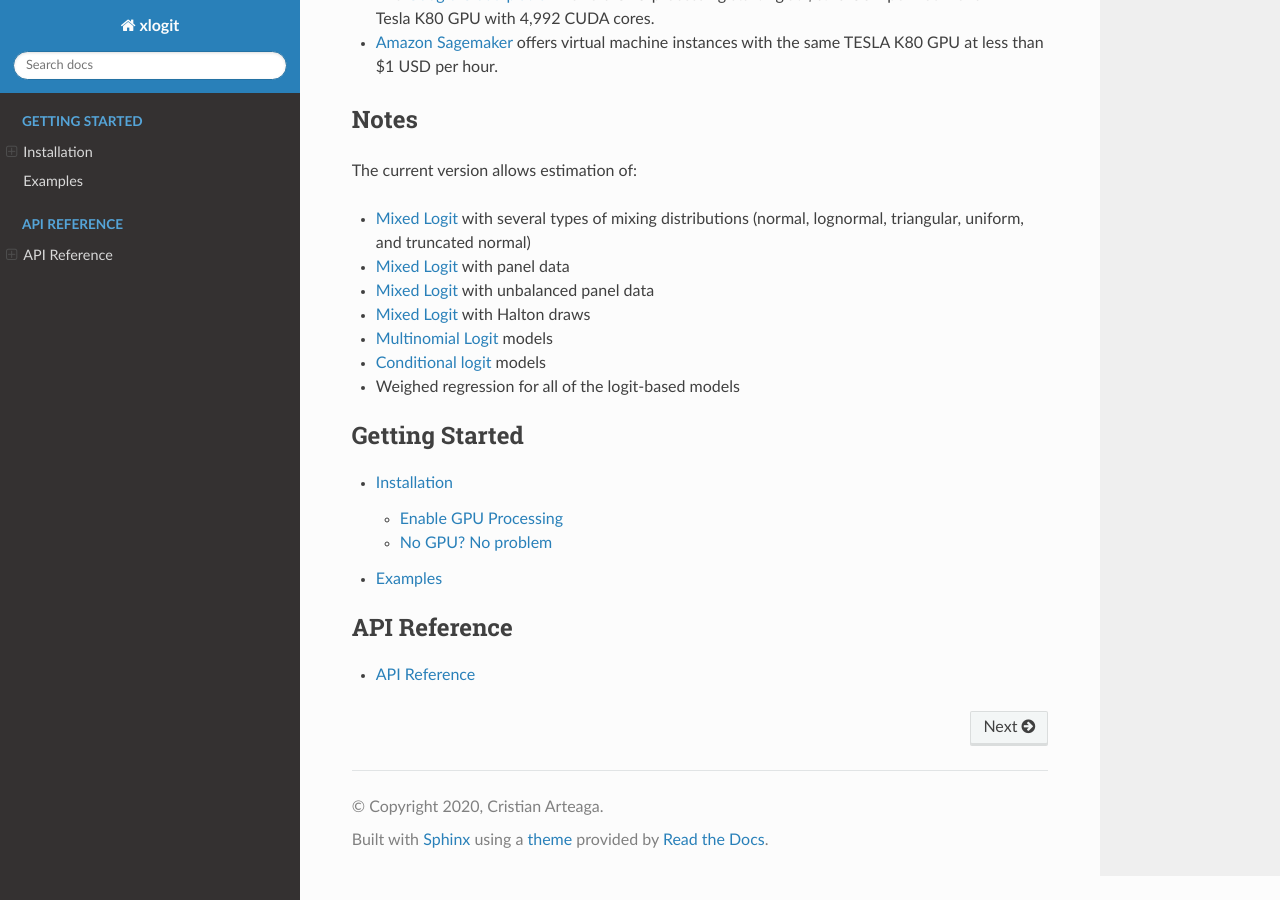
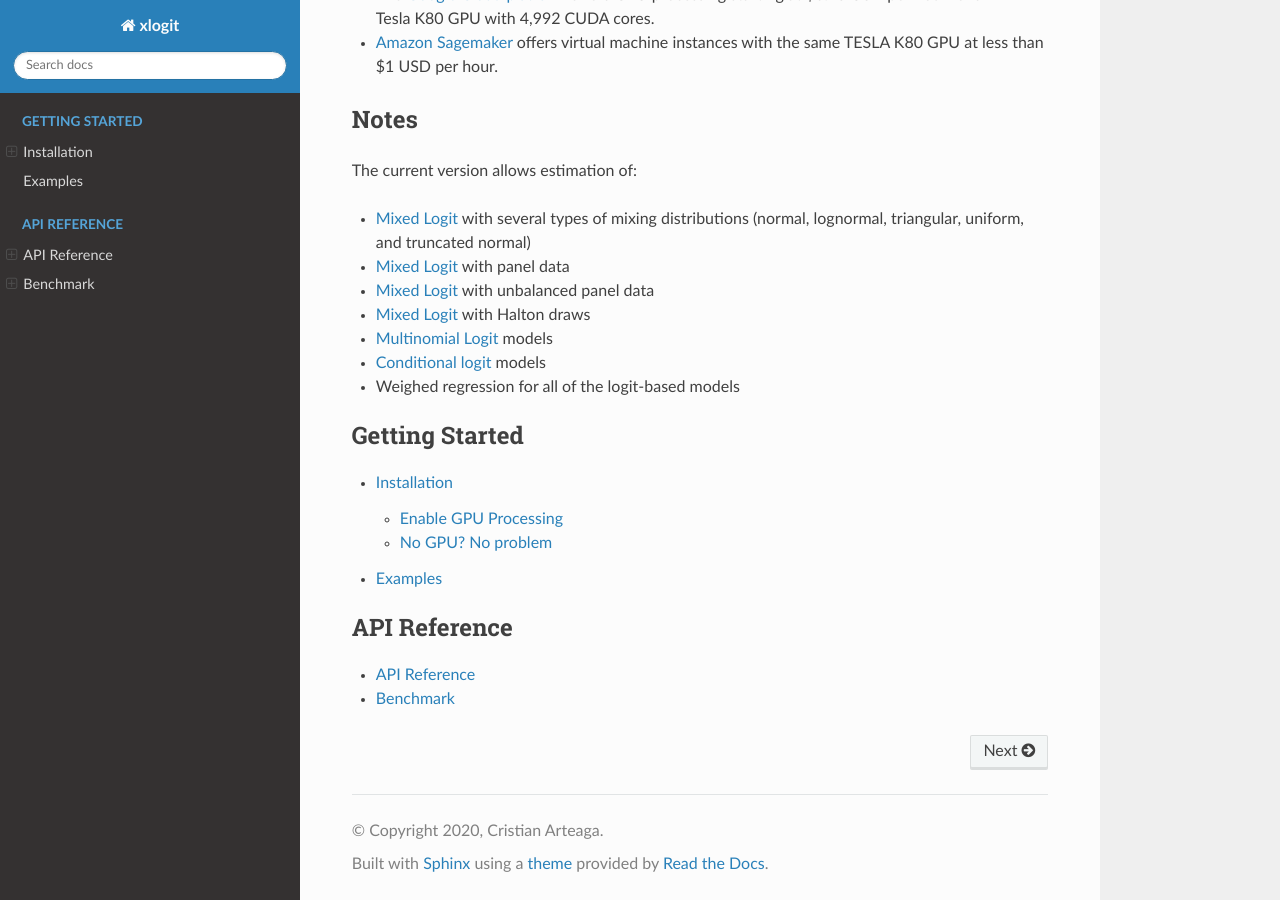
Before and after one commit to arteagac/xlogit, a Sphinx documentation site: the page built from docs/index.rst, in a window 1280 px wide and 900 px high, scrolled down 1975 px. Built offline with Sphinx 7.4.7 and the Read the Docs theme 2.0.0, drawn with Linux system fonts in a browser that asks for light colours; pages that are not in the unit, such as notebooks, are missing from menus.

Commit message:
Benchmark replication instructions added

```diff
--- /dev/null
+++ b/docs/benchmark.rst
@@ -0,0 +1 @@
+.. include:: ../examples/benchmark/README.rst
--- a/docs/index.rst
+++ b/docs/index.rst
@@ -14,3 +14,4 @@
    :caption: API Reference
 
    api/index
+   benchmark
```
Also changed, not shown: examples/benchmark/README.rst, 1 other file.
